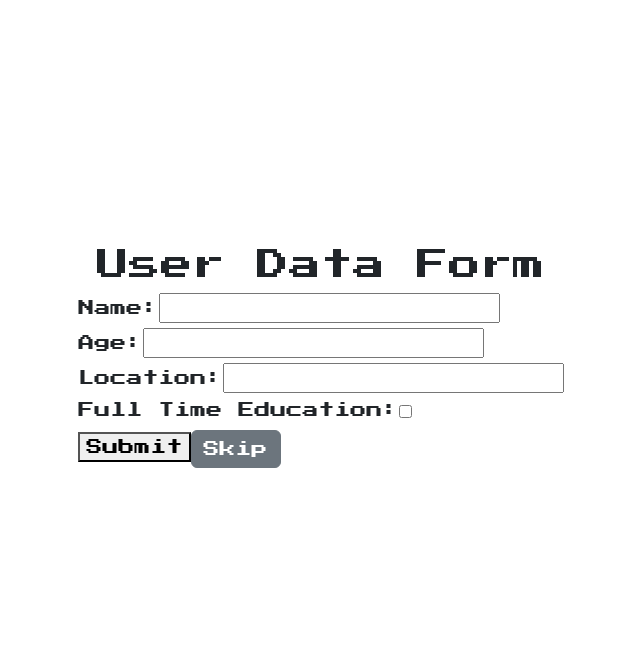
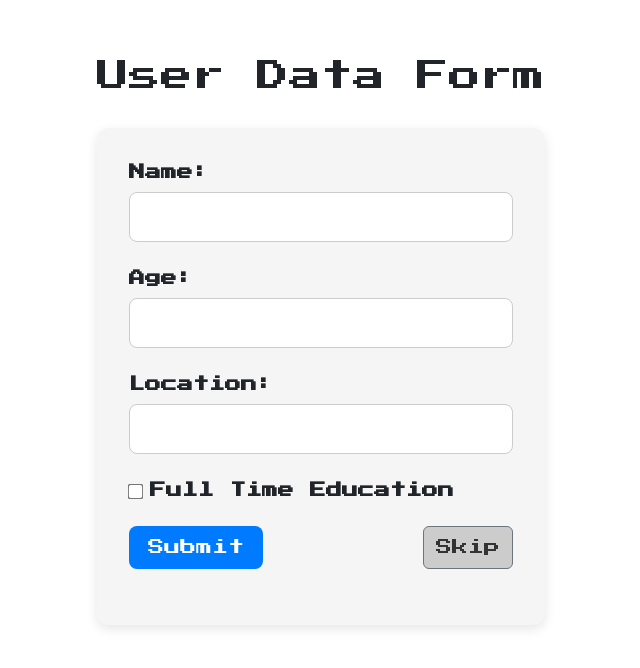
Before and after one commit to VizonaVerse/SpendSense, a React (Create React App) app in the folder SpendSense/spendsense-react/: page / in a window 1280 px wide. Shown: the part 843-1511 px from the top of the page, without its empty margins (319-959 px from the left). Built offline with nearby package versions, Linux system fonts and the light colour scheme.

Commit message:
added user data form design, basic form validation

```diff
--- a/SpendSense/spendsense-react/src/App.css
+++ b/SpendSense/spendsense-react/src/App.css
@@ -155,3 +155,66 @@ html, body {
 .hover-info:hover .info-box {
   opacity: 1;
 }
+
+form {
+  background-color: var(--light-bg);
+  padding: 2rem;
+  border-radius: 12px;
+  max-width: 500px;
+  margin: 2rem auto;
+  box-shadow: 0 4px 12px rgba(0, 0, 0, 0.1);
+}
+
+form div {
+  margin-bottom: 1.5rem;
+  text-align: left;
+}
+
+form label {
+  display: block;
+  margin-bottom: 0.5rem;
+  font-weight: bold;
+}
+
+form input[type="text"],
+form input[type="number"] {
+  width: 100%;
+  padding: 0.75rem;
+  border: 1px solid #ccc;
+  border-radius: 8px;
+  box-sizing: border-box;
+  font-size: 1rem;
+}
+
+form input[type="checkbox"] {
+  margin-right: 0.5rem;
+  transform: scale(1.2);
+}
+
+.form-buttons {
+  display: flex;
+  justify-content: space-between;
+}
+
+form button {
+  padding: 0.6rem 1.2rem;
+  font-size: 1rem;
+  border: none;
+  border-radius: 8px;
+  cursor: pointer;
+  transition: background-color 0.2s ease-in-out;
+}
+
+form button[type="submit"] {
+  background-color: var(--primary-color);
+  color: white;
+}
+
+form .btn-secondary {
+  background-color: #ccc;
+  color: #333;
+}
+
+form button:hover {
+  opacity: 0.9;
+}
--- a/SpendSense/spendsense-react/src/components/UserDataForm.js
+++ b/SpendSense/spendsense-react/src/components/UserDataForm.js
@@ -9,16 +9,38 @@ function UserDataForm({ onSubmit, onSkip }) {
     full_time_education: false,
   });
 
+  const [errors, setErrors] = useState({});
+
   const handleChange = (e) => {
     const { name, value, type, checked } = e.target;
     setFormData({
       ...formData,
       [name]: type === 'checkbox' ? checked : value,
     });
+
+    setErrors((prev) => ({ ...prev, [name]: null }));
+  };
+
+  const validate = () => {
+    const newErrors = {};
+    if (!formData.name.trim()) newErrors.name = 'Name is required';
+    if (!formData.age.trim()) newErrors.age = 'Age is required';
+    if (!formData.location.trim()) newErrors.location = 'Location is required';
+    return newErrors;
   };
 
   const handleSubmit = async (e) => {
     e.preventDefault();
+
+    const validationErrors = validate();
+    if (Object.keys(validationErrors).length > 0) {
+      setErrors(validationErrors);
+      return;
+    }
+
+    if (onSubmit) {
+      onSubmit();
+    }
 
     try {
       const response = await axios.post(
@@ -31,9 +53,6 @@ function UserDataForm({ onSubmit, onSkip }) {
         }
       );
       console.log('Form submitted successfully:', response.data);
-      if (onSubmit) {
-        onSubmit();
-      }
     } catch (error) {
       console.error('Error submitting form:', error);
     }
@@ -44,19 +63,27 @@ function UserDataForm({ onSubmit, onSkip }) {
       <div>
         <label>Name:</label>
         <input type="text" name="name" value={formData.name} onChange={handleChange} />
+        {errors.name && <small className="text-danger">{errors.name}</small>}
       </div>
       <div>
         <label>Age:</label>
         <input type="number" name="age" value={formData.age} onChange={handleChange} />
+        {errors.age && <small className="text-danger">{errors.age}</small>}
       </div>
       <div>
         <label>Location:</label>
         <input type="text" name="location" value={formData.location} onChange={handleChange} />
+        {errors.location && <small className="text-danger">{errors.location}</small>}
       </div>
       <div>
         <label>
-          Full Time Education:
-          <input type="checkbox" name="full_time_education" checked={formData.full_time_education} onChange={handleChange} />
+          <input
+            type="checkbox"
+            name="full_time_education"
+            checked={formData.full_time_education}
+            onChange={handleChange}
+          />
+          Full Time Education
         </label>
       </div>
       <div className="form-buttons">
```
